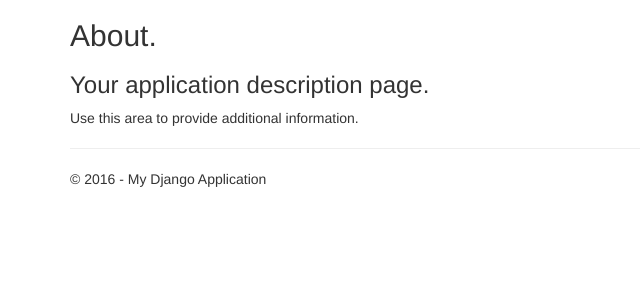
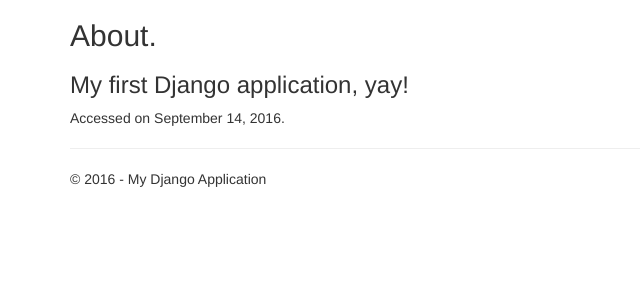
Before and after one commit to andyquint/Django-Test, a Django app: page /about in a window 1280 px wide. Shown: the part 51-351 px from the top of the page, without its empty margins (0-640 px from the left). Run offline with Django 3.2, Linux system fonts and the light colour scheme; some libraries are stand-ins or nearby versions.

Commit message:
Updated message on About page

```diff
--- a/DjangoTest/app/templates/app/about.html
+++ b/DjangoTest/app/templates/app/about.html
@@ -5,6 +5,6 @@
 <h2>{{ title }}.</h2>
 <h3>{{ message }}</h3>
 
-<p>Use this area to provide additional information.</p>
+<p>Accessed on {{ datetime }}.</p>
 
 {% endblock %}
--- a/DjangoTest/app/views.py
+++ b/DjangoTest/app/views.py
@@ -40,7 +40,8 @@ def about(request):
         'app/about.html',
         {
             'title':'About',
-            'message':'Your application description page.',
+            'message':'My first Django application, yay!',
+            'datetime':datetime.now().strftime("%B %d, %Y"),
             'year':datetime.now().year,
         }
     )
```
Also changed, not shown: 1 other file.
